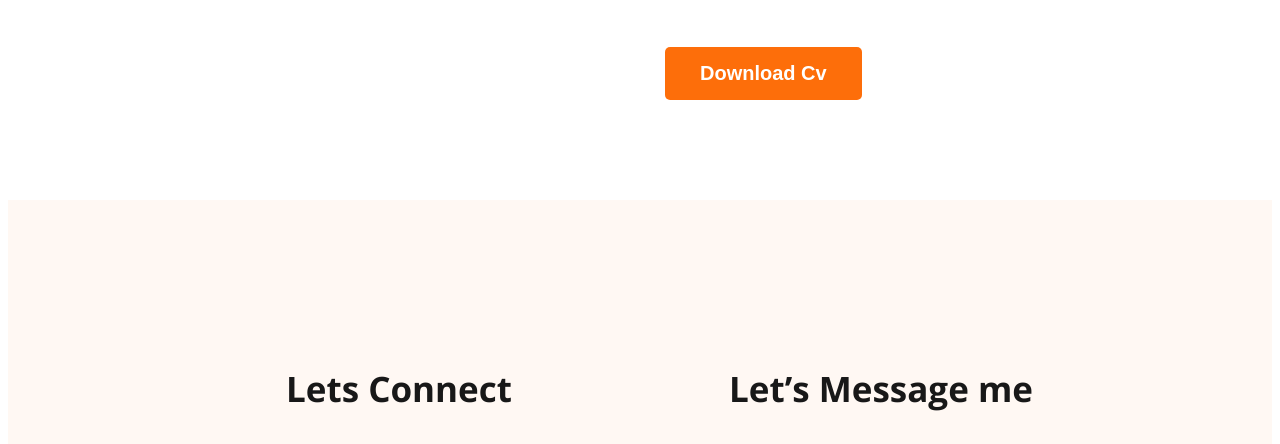
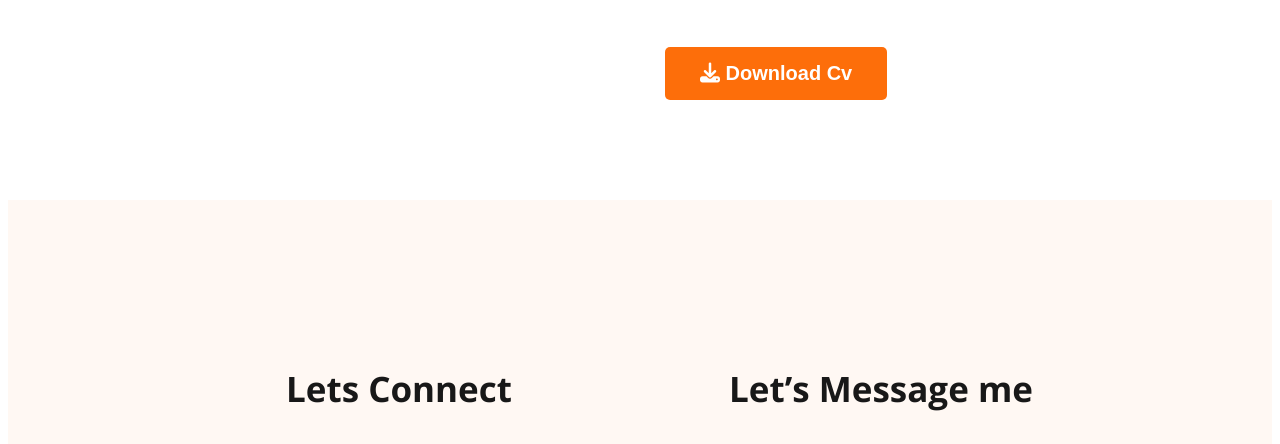
Before and after one commit to saiful-webp/developer-portfolio, a plain HTML site: page index.html in a window 1280 px wide. Shown: the part 3075-3519 px from the top of the page. Drawn offline with nearby package versions, Linux system fonts and the light colour scheme.

Commit message:
added font awesome icon

```diff
--- a/index.html
+++ b/index.html
@@ -8,6 +8,7 @@
     <link rel="preconnect" href="https://fonts.gstatic.com" crossorigin>
     <link href="https://fonts.googleapis.com/css2?family=Open+Sans:wght@400;700;800&display=swap" rel="stylesheet">
         <link rel="stylesheet" href="style/protfolio.css">
+        <script src="https://kit.fontawesome.com/a4a54a825b.js" crossorigin="anonymous"></script>
         <body>
             <header class="header">
                 <nav>
@@ -142,7 +143,7 @@
                         </div>
                     </div>
                      <div class="download-cv">
-                        <button class="btn-primary">Download Cv</button>
+                        <button class="btn-primary"> <i class="fa-solid fa-download"></i> Download Cv</button>
                      </div>
                 </section>
             </main>
@@ -164,7 +165,7 @@
                         <textarea name="" id="" cols="30" rows="10"></textarea>
                         <!-- <input class="btn-primary" type="submit" value="Submit"> -->
                         <div class="download-cv">
-                            <button class="btn-primary">Submit</button>
+                            <button class="btn-primary"> Submit</button>
                          </div>
                     </form>
                 </div>
```
